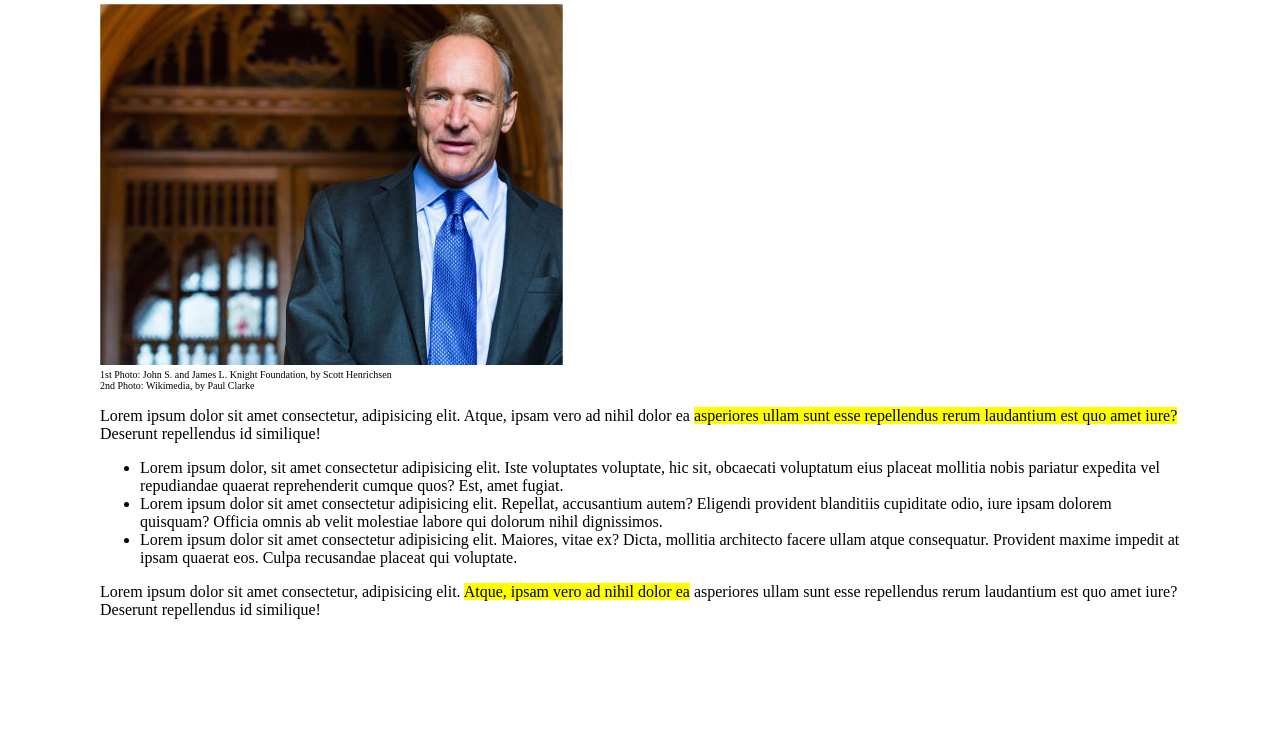
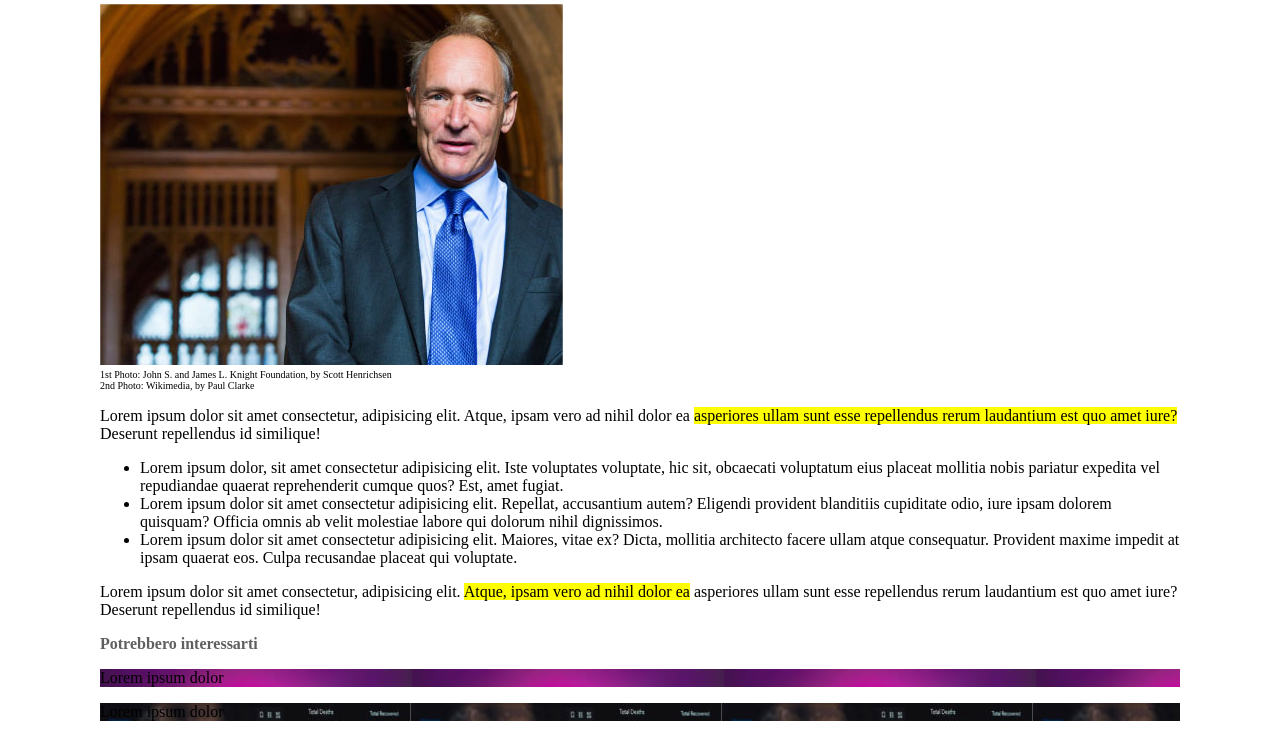
Before and after one commit to Alberto-Monaco/html-css-booleaner, a plain HTML site: page index.html in a window 1280 px wide. Shown: the part 515-1252 px from the top of the page. Before the commit the page ends 1150 px from the top, so only its background shows below. Drawn offline with Linux system fonts and the light colour scheme.

Commit message:
add footer dont format

```diff
--- a/css/style.css
+++ b/css/style.css
@@ -15,3 +15,15 @@ body{
 #evidenzia_2{
     background-color: yellow;
 }
+#foot{
+    color: rgb(95, 95, 95);
+    font
+}
+.imagefnt{
+    background-image: url(../img/monitor.jpg);
+    margin: 0px, 50px, 30px, 20px;
+
+}
+.imagefnt2{
+    background-image:url(../img/graph.jpg);
+}
--- a/index.html
+++ b/index.html
@@ -42,6 +42,10 @@
                 <p>Lorem ipsum dolor sit amet consectetur, adipisicing elit.  <span id="evidenzia_2">Atque, ipsam vero ad nihil dolor ea</span> asperiores ullam sunt esse repellendus rerum laudantium est quo amet iure? Deserunt repellendus id similique!</p>
         </section>
     </main>
-    <footer></footer>
+    <footer>
+        <div id="foot"><strong>Potrebbero interessarti</strong></div>
+        <p class="imagefnt">Lorem ipsum dolor</p>
+        <p class="imagefnt2">Lorem ipsum dolor</p>
+    </footer>
   </body>
 </html>
```
